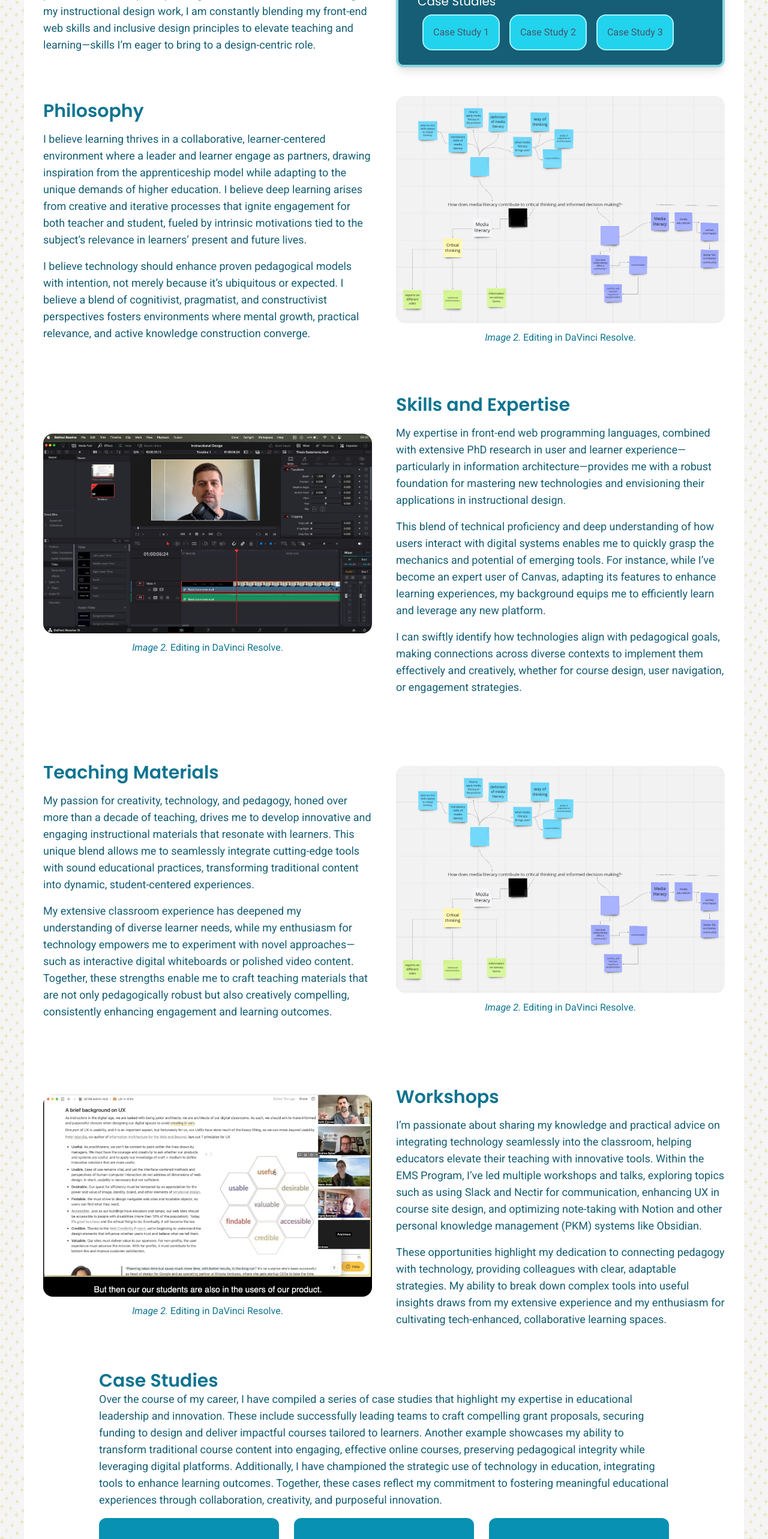
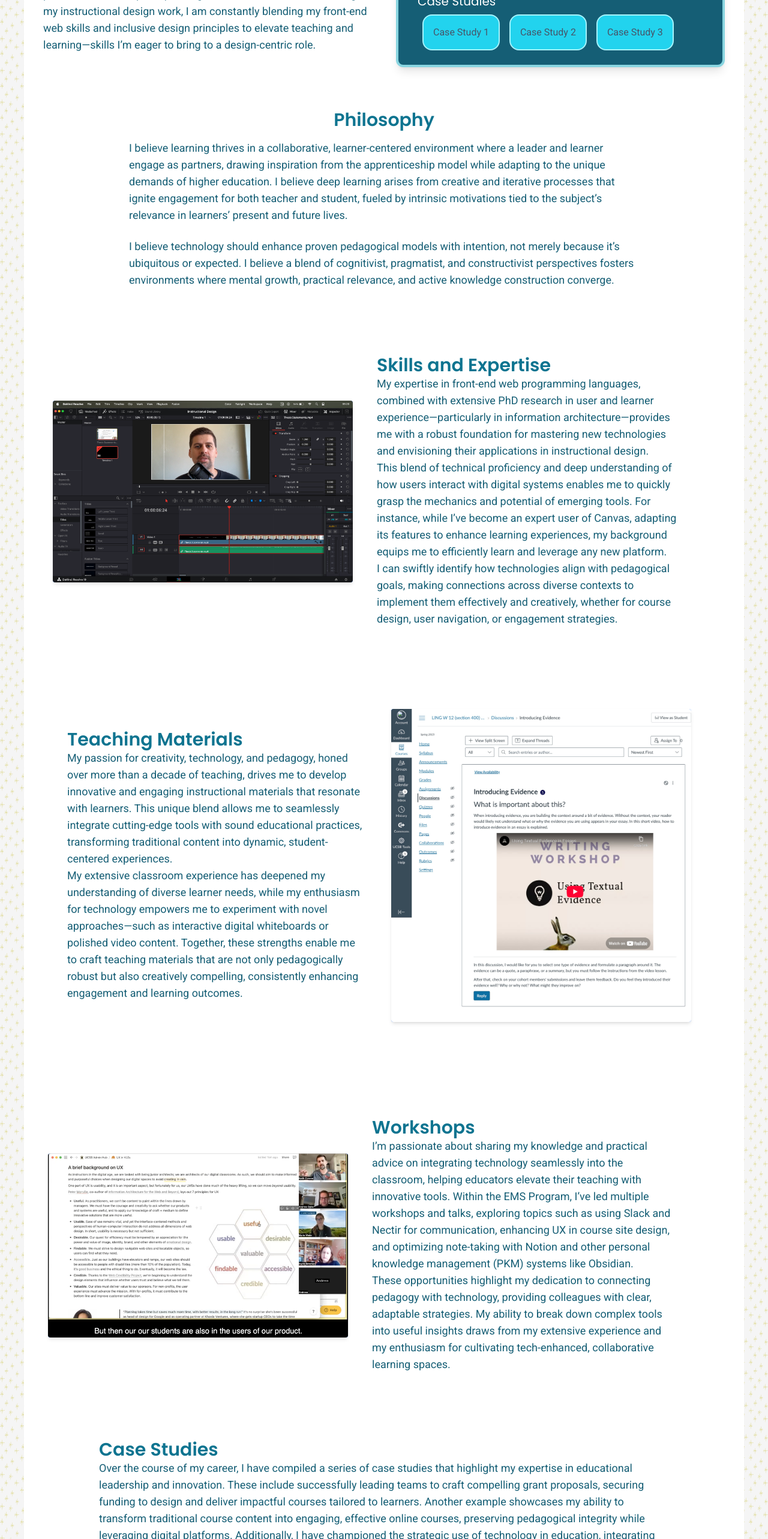
Before and after one commit to keith-corona/design-education-portfolio, a SvelteKit app: page /instructional-design in a window 1280 px wide. Shown: the part 820-3386 px from the top of the page at 60% size. Built offline with nearby package versions, Linux system fonts and the light colour scheme.

Commit message:
images on id page

```diff
--- a/src/routes/instructional-design/+page.svelte
+++ b/src/routes/instructional-design/+page.svelte
@@ -1,3 +1,20 @@
+<script>
+  import { fade } from "svelte/transition"; // For smooth modal animation
+  let isModalOpen = false; // Tracks if modal is open
+  let largeImageSrc = ""; // Stores the larger image URL
+
+  // Function to open modal with larger image
+  function openModal(src) {
+    largeImageSrc = src;
+    isModalOpen = true;
+  }
+
+  // Function to close modal
+  function closeModal() {
+    isModalOpen = false;
+  }
+</script>
+
 <main
   class="flex flex-col flex-1 p-4 lg:py-20 sm:py-4 lg:mx-10 bg-white rounded-lg"
 >
@@ -14,7 +31,7 @@
       class="flex flex-col lg:justify-top text-left lg:text-left gap-4 md:gap-4 lg:gap-4"
     >
       <h2
-        class="text-cyan-700 font-semibold text-xl sm:text-3xl md:text-3xl"
+        class="text-cyan-700 font-semibold text-xl md:text-3xl"
         style="line-height:1.1;"
       >
         Overview
@@ -114,19 +131,15 @@
     </div>
   </section>
 
-  <section
-    class="grid grid-cols-1 lg:grid-cols-2 gap-10 py-8 sm:py-6 rounded-xl p-4 text-cyan-800 items-center"
-  >
-    <div
-      class="flex flex-col lg:justify-top text-left lg:text-left gap-4 md:gap-4 lg:gap-4"
-    >
+  <section class="flex flex-col m-2 my-8 p-4 text-cyan-800 items-center">
+    <div class="max-w-[850px]">
       <h2
-        class="text-cyan-700 font-semibold text-xl sm:text-3xl md:text-3xl"
+        class="text-cyan-700 font-semibold text-left md:text-center text-xl md:text-3xl pb-4"
         style="line-height:1.1;"
       >
         Philosophy
       </h2>
-      <p class="text-lg">
+      <p class="text-lg mb-6">
         I believe learning thrives in a collaborative, learner-centered
         environment where a leader and learner engage as partners, drawing
         inspiration from the apprenticeship model while adapting to the unique
@@ -143,40 +156,31 @@
         active knowledge construction converge.
       </p>
     </div>
-
-    <figure class="max-w-full max-h-[70vh]">
-      <img
-        src={"images/hybrid/brainstorm.png"}
-        alt="Brainstorm activity on Miro"
-        title="Digital brainstorm"
-        class="object-cover rounded-2xl w-full h-auto"
-      />
-      <figcaption class="text-cyan-700 text-center p-1 mt-2 rounded-md">
-        <span class="italic">Image 2.</span> Editing in DaVinci Resolve.
-      </figcaption>
-    </figure>
   </section>
 
   <section
-    class="grid grid-cols-1 lg:grid-cols-2 gap-10 py-8 sm:py-14 p-4 items-center"
+    class="flex flex-col flex-col-reverse md:flex-row py-8 sm:py-14 items-center p-4 m-2"
   >
-    <figure class="max-w-full max-h-[70vh]">
+    <!-- import img-->
+    <div
+      class="w-full sm:w-[500px] bg-blue-500 shadow-md text-white rounded mt-8 md:m-2"
+    >
       <img
-        src={"images/id/video-edit.png"}
-        alt="Editing course content"
-        title="Video editing course content"
-        class="object-cover rounded-2xl w-full h-auto"
+        class="w-[500px] h-auto rounded cursor-pointer"
+        src="/images/id/video-edit.png?width=500&format=webp"
+        alt="Course discussion on Canvas LMS"
+        on:click={() =>
+          openModal("/images/id/video-edit.png?width=1200&format=webp")}
+        loading="lazy"
       />
-      <figcaption class="text-cyan-700 text-center p-1 mt-2 rounded-md">
-        <span class="italic">Image 2.</span> Editing in DaVinci Resolve.
-      </figcaption>
-    </figure>
+    </div>
+    <!-- end import img-->
 
     <div
-      class="flex flex-col lg:justify-center text-left lg:text-left gap-4 text-cyan-800"
+      class="flex flex-col lg:justify-center text-left text-cyan-800 max-w-[500px] md:mx-8"
     >
       <h2
-        class="text-cyan-700 font-semibold text-xl sm:text-3xl md:text-3xl"
+        class="text-cyan-700 font-semibold text-xl md:text-3xl"
         style="line-height:1.1;"
       >
         Skills and Expertise
@@ -205,11 +209,9 @@
     </div>
   </section>
 
-  <section
-    class="grid grid-cols-1 lg:grid-cols-2 gap-10 py-8 sm:py-14 p-4 items-center"
-  >
+  <section class="flex flex-col md:flex-row py-8 sm:py-14 items-center p-4 m-2">
     <div
-      class="flex flex-col lg:justify-center text-left lg:text-left gap-4 md:gap-4 lg:gap-4 text-cyan-800"
+      class="flex flex-col lg:justify-center text-left text-cyan-800 max-w-[500px] md:mx-8"
     >
       <h2
         class="text-cyan-700 font-semibold text-xl sm:text-3xl md:text-3xl"
@@ -235,35 +237,38 @@
         outcomes.
       </p>
     </div>
-    <figure class="max-w-full max-h-[70vh]">
+
+    <div
+      class="w-full sm:w-[500px] bg-blue-500 shadow-md text-white rounded mt-8 md:m-2"
+    >
       <img
-        src={"images/hybrid/brainstorm.png"}
-        alt="Editing course content"
-        title="Video editing course content"
-        class="object-cover rounded-2xl w-full h-auto"
+        class="w-[500px] h-auto rounded cursor-pointer"
+        src="/images/id/canvas-page.jpeg?width=500&format=webp"
+        alt="A Canvas lesson page"
+        on:click={() =>
+          openModal("/images/id/canvas-page.jpeg?width=1200&format=webp")}
+        loading="lazy"
       />
-      <figcaption class="text-cyan-700 text-center p-1 mt-2 rounded-md">
-        <span class="italic">Image 2.</span> Editing in DaVinci Resolve.
-      </figcaption>
-    </figure>
+    </div>
   </section>
   <section
-    class="grid grid-cols-1 lg:grid-cols-2 gap-10 py-8 sm:py-14 items-center p-4"
+    class="flex flex-col flex-col-reverse md:flex-row md:flex-row py-8 sm:py-14 items-center p-4 md:mt-8"
   >
-    <figure class="max-w-full max-h-[70vh]">
+    <div
+      class="w-full sm:w-[500px] bg-blue-500 shadow-md text-white rounded mt-8 md:m-2"
+    >
       <img
-        src={"images/id/faculty-workshop.png"}
+        class="w-[500px] h-auto rounded cursor-pointer"
+        src="/images/id/faculty-workshop.png?width=500&format=webp"
         alt="Hosting faculty workshop"
-        title="Zoom faculty workshop"
-        class="object-cover rounded-2xl w-full h-auto"
+        on:click={() =>
+          openModal("/images/id/faculty-workshop.png?width=1200&format=webp")}
+        loading="lazy"
       />
-      <figcaption class="text-cyan-700 text-center p-1 mt-2 rounded-md">
-        <span class="italic">Image 2.</span> Editing in DaVinci Resolve.
-      </figcaption>
-    </figure>
+    </div>
 
     <div
-      class="flex flex-col lg:justify-center text-left lg:text-left gap-4 md:gap-4 lg:gap-4 text-cyan-800"
+      class="flex flex-col lg:justify-center text-left text-cyan-800 max-w-[500px] md:mx-8"
     >
       <h2
         class="text-cyan-700 font-semibold text-xl sm:text-3xl md:text-3xl"
@@ -290,7 +295,7 @@
     </div>
   </section>
 
-  <section class="flex flex-col items-center p-4">
+  <section class="flex flex-col items-center p-4 mt-10">
     <div class="text-cyan-800 lg:max-w-[950px]">
       <h2
         class="text-cyan-700 font-semibold text-xl sm:text-3xl md:text-3xl"
@@ -348,4 +353,28 @@
       </div>
     </div>
   </section>
+
+  {#if isModalOpen}
+    <div
+      class="fixed inset-0 bg-black bg-opacity-75 flex justify-center items-center z-50"
+      on:click={closeModal}
+      transition:fade={{ duration: 200 }}
+    >
+      <!-- Larger image -->
+      <img
+        class="max-w-[90vw] max-h-[90vh] rounded shadow-lg border border-cyan-700"
+        src={largeImageSrc}
+        alt="Large image"
+        on:click|stopPropagation
+        loading="lazy"
+      />
+      <!-- Close button -->
+      <button
+        class="absolute top-4 right-4 text-cyan-700 text-2xl bg-white rounded-full w-10 h-10 flex items-center justify-center"
+        on:click={closeModal}
+      >
+        ✕
+      </button>
+    </div>
+  {/if}
 </main>
```
Also changed, not shown: static/images/id/canvas-page.jpeg (added).
